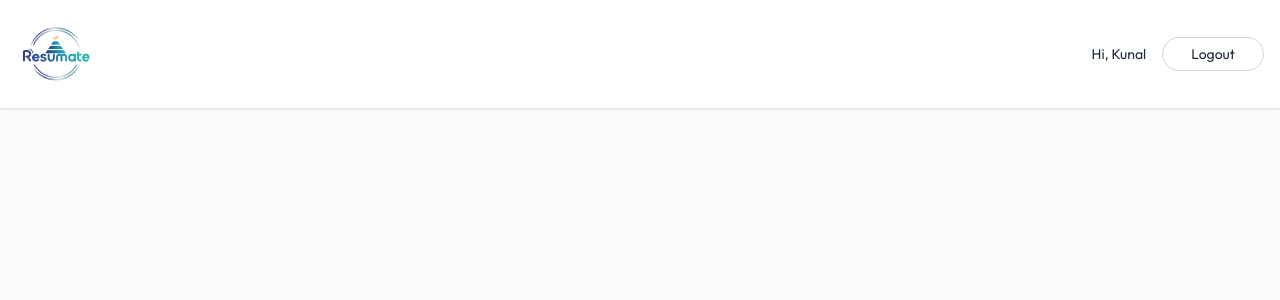
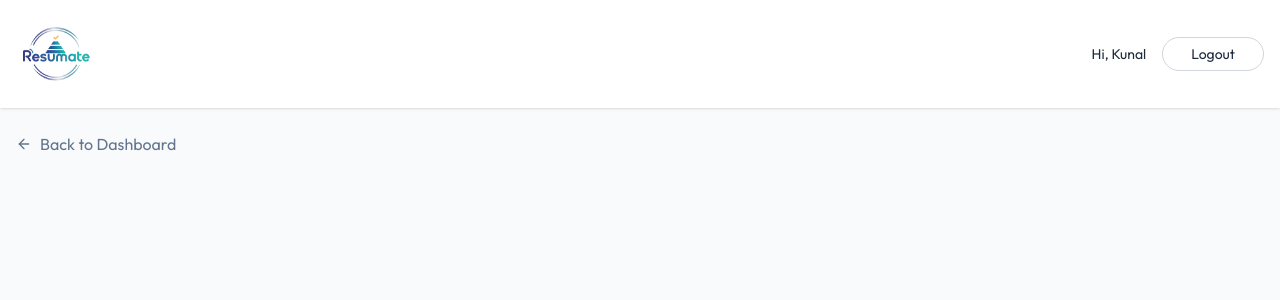
Before and after one commit to KunalxKushwaha/Resume-Builder, a React (Vite) app in the folder Frontend/: page /app/builder/1 in a window 1280 px wide. Shown: the top 300 px of the page. Built offline with nearby package versions, Linux system fonts and the light colour scheme.

Commit message:
Making Builder Page

```diff
--- a/Frontend/src/pages/ResumeBuilder.jsx
+++ b/Frontend/src/pages/ResumeBuilder.jsx
@@ -1,7 +1,11 @@
-import React from 'react'
+import React, { useEffect } from 'react'
+import { Link , useParams } from 'react-router-dom'
+import { dummyResumeData } from '../assets/assets'
+import { ArrowLeftIcon } from 'lucide-react'
 
 const ResumeBuilder = () => {
 
+   const {resumeId} = useParams
   const [resumeData, setResumeData] = React.useState({
     _id: '',
     title: '',
@@ -13,13 +17,28 @@ const ResumeBuilder = () => {
     template: "classic",
     accent_color: '#3B82F6',
     public: false,
+  })
 
 
+  const loadExistingResume = async () => {
+    const resume = dummyResumeData.find(resume => resume._id === resumeId)
+    if(resume) {
+      setResumeData(resume)
+      document.title = resume.title
+    }
+  }
 
-  })
+  useEffect(() => {
+    loadExistingResume()
+  },[])
+
   return (
     <div>
-
+      <div className='max-w-7xl mx-auto px-4 py-6'>
+        <Link to={'/app'} className='inline-flex gap-2 items-center text-slate-500 hover:text-slate-700 transition-all'>
+        <ArrowLeftIcon className='size-4'/> Back to Dashboard
+        </Link>
+      </div>
     </div>
   )
 }
```
